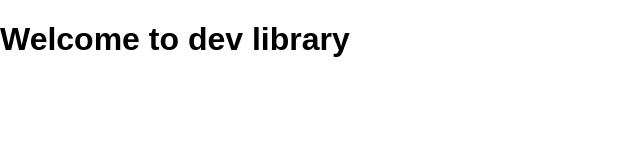
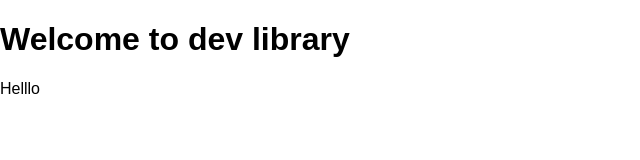
Before and after one commit to GDSC-ZHCET/DeveloperLibrary, a React (Create React App) app: page / in a window 1280 px wide. Shown: the top 160 px of the page, without its empty margins (0-640 px from the left). Built offline with nearby package versions, Linux system fonts and the light colour scheme.

Commit message:
Exapmle commit 2

```diff
--- a/src/App.js
+++ b/src/App.js
@@ -2,7 +2,12 @@ import React from 'react';
 import './App.css';
 
 function App() {
-  return <h1>Welcome to dev library</h1>;
+  return (
+    <div>
+      <h1>Welcome to dev library</h1>
+      <p>Helllo</p>
+    </div>
+  );
 }
 
 export default App;
```
